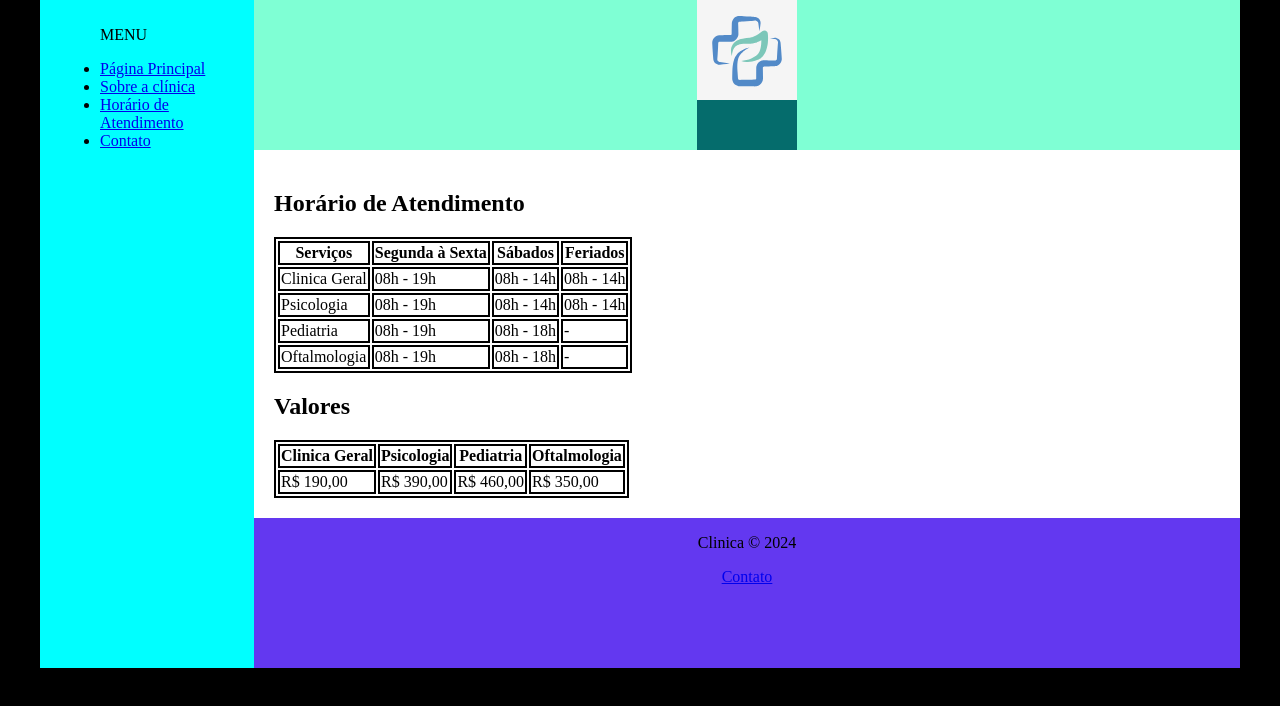
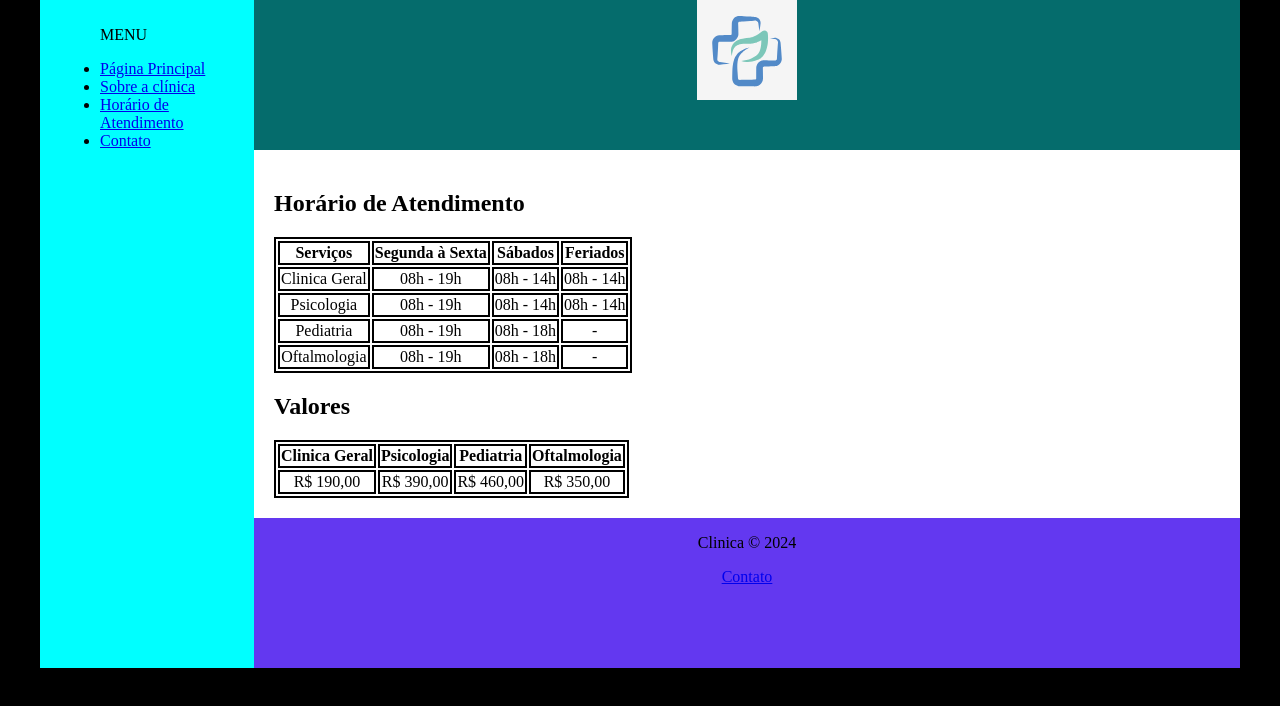
Before and after one commit to PHOliveiraFerreira/html-desafio2-dio.me, a plain HTML site: page horario.html in a window 1280 px wide. Drawn offline with Linux system fonts and the light colour scheme.

Commit message:
Update style.css

```diff
--- a/style.css
+++ b/style.css
@@ -20,7 +20,7 @@ body {
 
 }
 .header{
-    align-self: center;
+    text-align: center;
 }
 .menu {
     width: 15%;
@@ -42,5 +42,6 @@ body {
 }
 
 table, th, td {
+    text-align: center;
     border: black 2px solid;
 }
```
